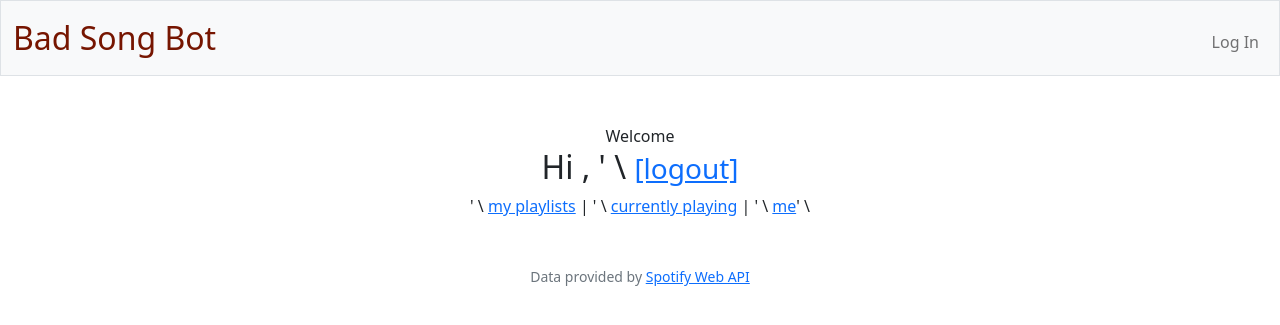
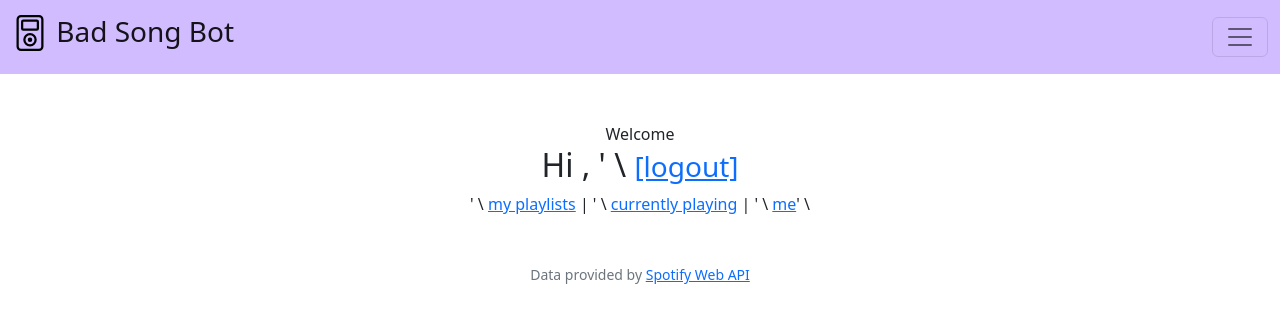
Before and after one commit to duckyfuz/CS50-F, a Flask app: template templates/index.html in a window 1280 px wide. Shown: the top 325 px of the page. Run offline with Flask 2, Linux system fonts and the light colour scheme; the template is opened without the code that fills it, so the values that code supplies are empty; parts of the project's set-up code (start-up, migrations or seed data) failed here and were passed over.

Commit message:
Added fonts and new images

```diff
--- a/static/styles.css
+++ b/static/styles.css
@@ -1,30 +1,14 @@
-
 /* Size for brand */
-nav .navbar-brand
-{
+nav .navbar-brand {
     font-size: xx-large;
 }
 
-/* Colors for brand */
-nav .navbar-brand .blue
-{
-    color: #537fbe;
-}
-nav .navbar-brand .red
-{
-    color: #ea433b;
-}
-nav .navbar-brand .yellow
-{
-    color: #f5b82e;
-}
-nav .navbar-brand .green
-{
-    color: #2e944b;
+/* Invisible Stuff*/
+div.invis {
+    display: none;
 }
 
-/* Invisible Stuff*/
-div.invis
-{
-    display: none;
+/* Every text */
+body {
+    font-family: 'Open Sans';
 }
--- a/templates/layout.html
+++ b/templates/layout.html
@@ -7,24 +7,34 @@
         <meta charset="utf-8">
         <meta name="viewport" content="initial-scale=1, width=device-width">
 
-        <!-- http://getbootstrap.com/docs/5.1/ -->
-        <link crossorigin="anonymous" href="https://cdn.jsdelivr.net/npm/bootstrap@5.1.3/dist/css/bootstrap.min.css" integrity="sha384-1BmE4kWBq78iYhFldvKuhfTAU6auU8tT94WrHftjDbrCEXSU1oBoqyl2QvZ6jIW3" rel="stylesheet">
-        <script crossorigin="anonymous" src="https://cdn.jsdelivr.net/npm/bootstrap@5.1.3/dist/js/bootstrap.bundle.min.js" integrity="sha384-ka7Sk0Gln4gmtz2MlQnikT1wXgYsOg+OMhuP+IlRH9sENBO0LRn5q+8nbTov4+1p"></script>
-
-        <!-- https://favicon.io/emoji-favicons/money-bag/ -->
-        <link href="/static/favicon.ico" rel="icon">
+        <!-- https://www.w3schools.com/howto/tryit.asp?font=Open%20Sans -->
+        <link href='https://fonts.googleapis.com/css?family=Open Sans' rel='stylesheet'>
 
         <link href="/static/styles.css" rel="stylesheet">
+
+        <!-- http://getbootstrap.com/docs/5.1/ -->
+        <link href="https://cdn.jsdelivr.net/npm/bootstrap@5.2.2/dist/css/bootstrap.min.css" rel="stylesheet" integrity="sha384-Zenh87qX5JnK2Jl0vWa8Ck2rdkQ2Bzep5IDxbcnCeuOxjzrPF/et3URy9Bv1WTRi" crossorigin="anonymous">
+
+        <!-- https://emojipedia.org/headphone/ -->
+        <link href="/static/headphone.png" rel="icon">
 
         <title>BSB: {% block title %}{% endblock %}</title>
 
     </head>
 
     <body>
+        <script src="https://cdn.jsdelivr.net/npm/bootstrap@5.2.2/dist/js/bootstrap.bundle.min.js" integrity="sha384-OERcA2EqjJCMA+/3y+gxIOqMEjwtxJY7qPCqsdltbNJuaOe923+mo//f6V8Qbsw3" crossorigin="anonymous"></script>
 
-        <nav class="bg-light border navbar navbar-expand-md navbar-light">
+        <nav class="navbar" style="background-color: #D0BCFF;">
             <div class="container-fluid">
-                <a class="navbar-brand" href="/"><span style="color:#761500">Bad Song Bot</span></a>
+                <a class="navbar-brand" href="/">
+                    <img src="/static/music-player.svg"
+                     alt="Logo" width="36" height="36"
+                     class="d-inline-block align-text-top">
+                    <h3 class="d-inline-block align-text-top">
+                        Bad Song Bot
+                    </h3>
+                </a>
                 <button aria-controls="navbar" aria-expanded="false" aria-label="Toggle navigation" class="navbar-toggler" data-bs-target="#navbar" data-bs-toggle="collapse" type="button">
                     <span class="navbar-toggler-icon"></span>
                 </button>
```
Also changed, not shown: static/favicon.ico (deleted), static/headphone.png (added), static/music-player-fill.svg (added), static/music-player.svg (added), 3 other files.
